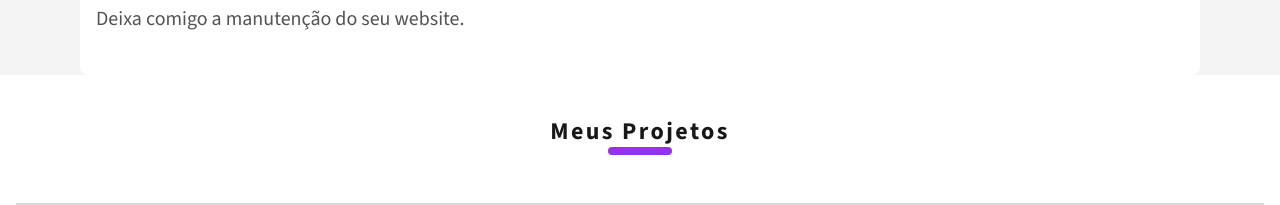
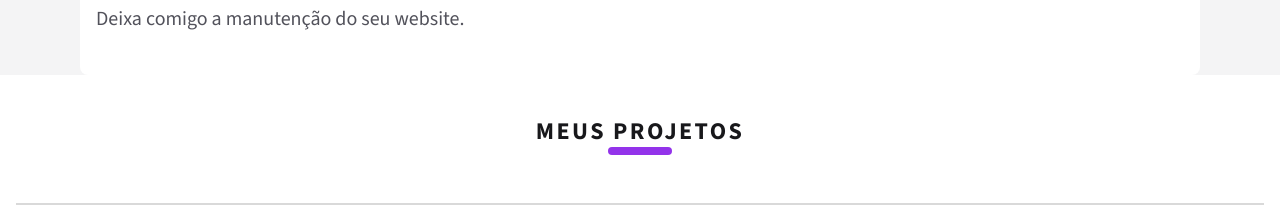
Before and after one commit to dinhoSilwa/claudiosilva, a React (Vite) app: page / in a window 1280 px wide. Shown: the part 2429-2634 px from the top of the page. Built offline with nearby package versions, Linux system fonts and the light colour scheme.

Commit message:
style :(projects) modify title

```diff
--- a/src/components/Projetos.tsx
+++ b/src/components/Projetos.tsx
@@ -8,7 +8,7 @@ export const Projects = () => {
   return (
     <>
       <section className="pt-10 flex flex-col gap-12">
-        <Title type="title"> Meus Projetos</Title>
+        <Title type="title"> {"Meus Projetos".toUpperCase()}</Title>
         <ul className="flex flex-col gap-16">
           {projectList.projects.map(
             ({ name, description, skillUsed }, index) => (
```
